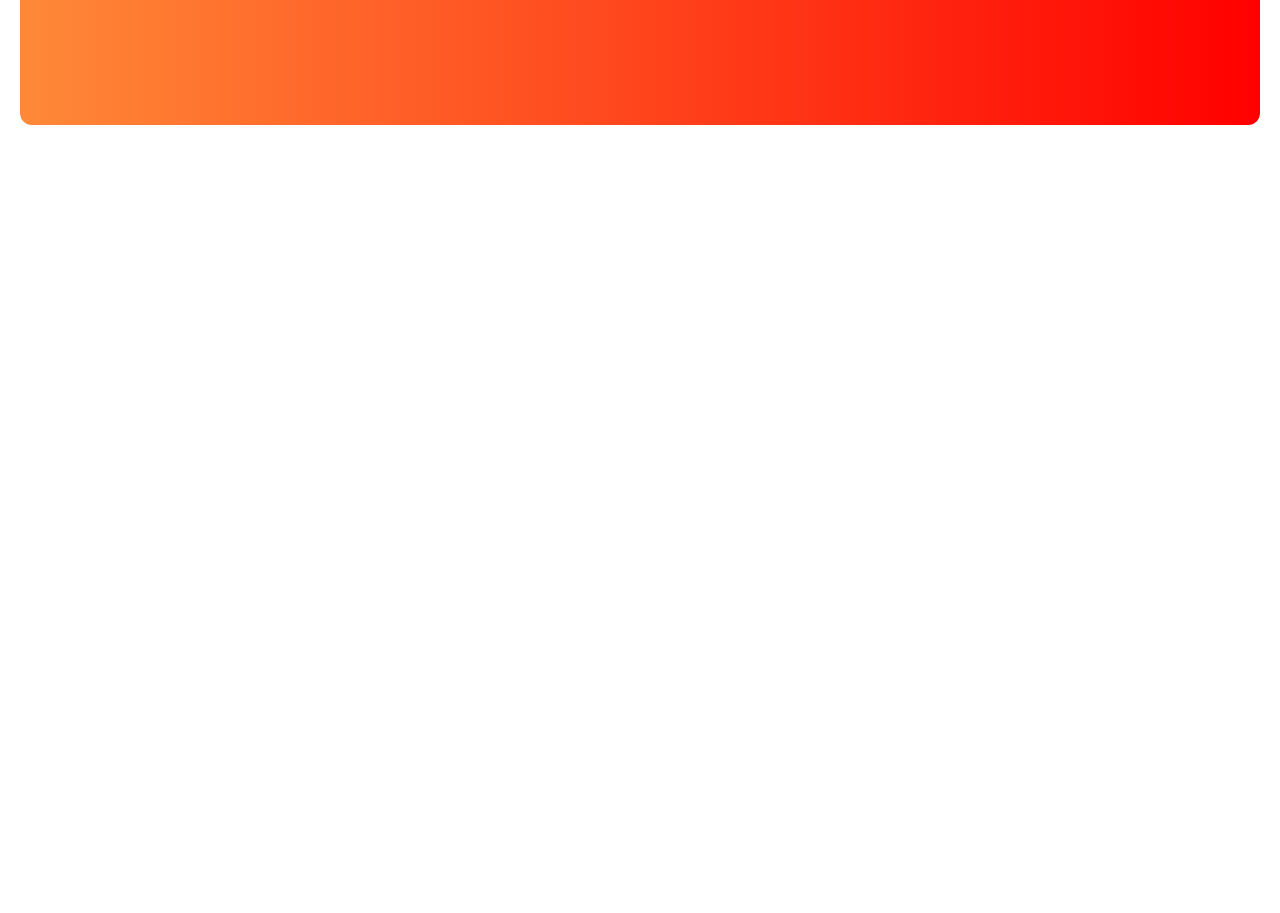
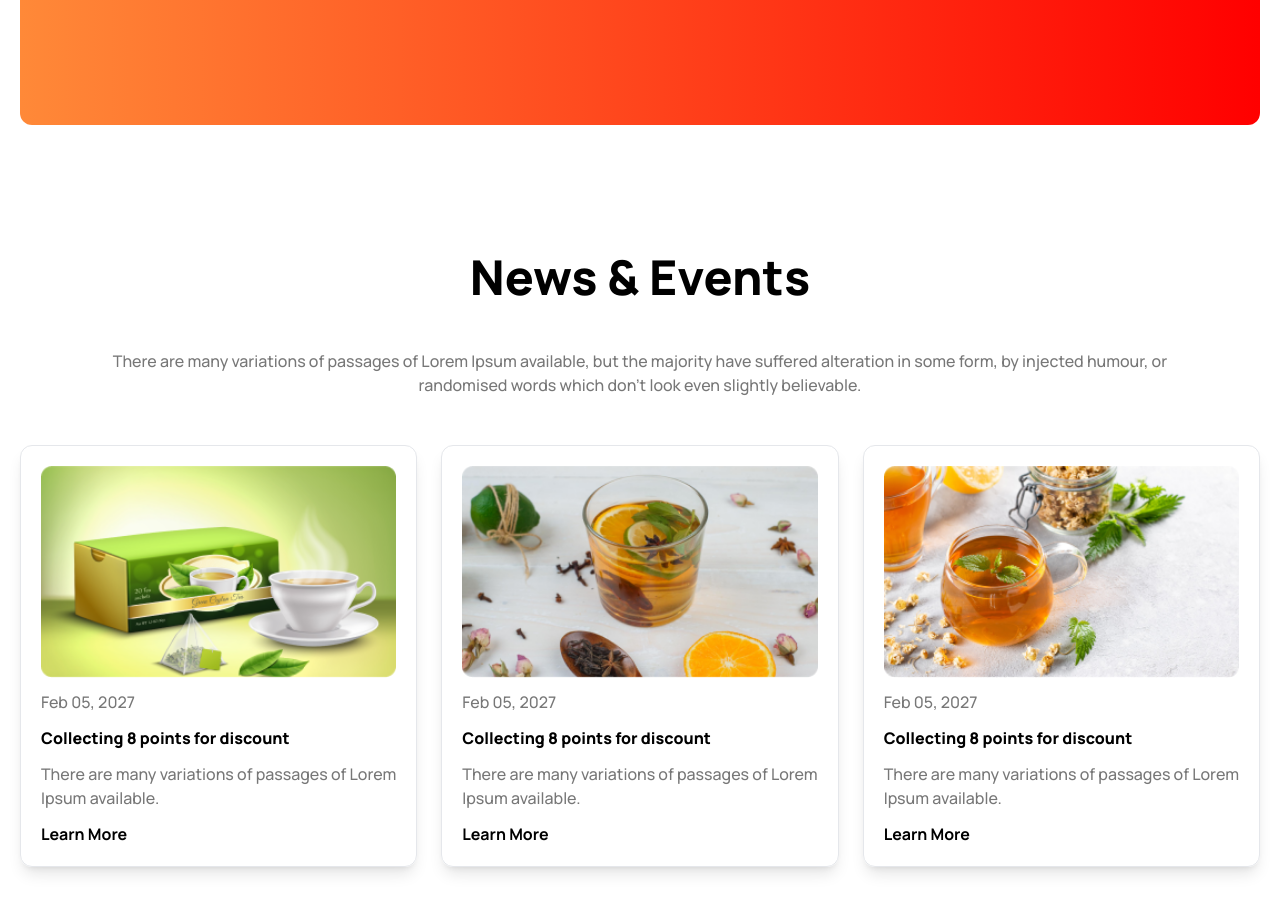
Before and after one commit to tanvir-webdev/tea-house, a plain HTML site: page index.html in a window 1280 px wide. Shown: the part 2532-3445 px from the top of the page. Before the commit the page ends 2785 px from the top, so only its background shows below. Drawn offline with nearby package versions, Linux system fonts and the light colour scheme.

Commit message:
complete news & events section

```diff
--- a/index.html
+++ b/index.html
@@ -191,6 +191,49 @@
                 </div>
             </div>
         </section>
+
+        <!-- news and event section -->
+        <section class="mx-5 my-32">
+            <h2 class="text-5xl font-extrabold text-center mb-5"> News & Events</h2>
+            <p class="font-medium text-[#777] mx-20 my-12 text-center">
+                There are many variations of passages of Lorem Ipsum available, but the majority have suffered alteration in some form, by injected humour, or randomised words which don't look even slightly believable.
+            </p>
+            <div class="grid grid-cols-1 md:grid-cols-3 gap-6">
+                <div class="p-5 border rounded-xl shadow-lg">
+                    <img class="w-full" src="assests/news-1.png" alt="">
+                    <time class="block font-medium text-[#777] my-3" datetime="">Feb 05, 2027</time>
+                    <h4 class="font-extrabold font-extrabold my-2">
+                        Collecting 8 points for discount
+                    </h4>
+                    <p class="font-medium text-[#777] my-3">
+                        There are many variations of passages of Lorem Ipsum available.
+                    </p>
+                    <a class="font-bold" href="">Learn More</a>
+                </div>
+                <div class="p-5 border rounded-xl shadow-lg">
+                    <img class="w-full" src="assests/news-2.png" alt="">
+                    <time class="block font-medium text-[#777] my-3" datetime="">Feb 05, 2027</time>
+                    <h4 class="font-extrabold font-extrabold my-2">
+                        Collecting 8 points for discount
+                    </h4>
+                    <p class="font-medium text-[#777] my-3">
+                        There are many variations of passages of Lorem Ipsum available.
+                    </p>
+                    <a class="font-bold" href="">Learn More</a>
+                </div>
+                <div class="p-5 border rounded-xl shadow-lg">
+                    <img class="w-full" src="assests/news-3.png" alt="">
+                    <time class="block font-medium text-[#777] my-3" datetime="">Feb 05, 2027</time>
+                    <h4 class="font-extrabold font-extrabold my-2">
+                        Collecting 8 points for discount
+                    </h4>
+                    <p class="font-medium text-[#777] my-3">
+                        There are many variations of passages of Lorem Ipsum available.
+                    </p>
+                    <a class="font-bold" href="">Learn More</a>
+                </div>
+            </div>
+        </section>
     </main>
 </body>
 </html>
```
